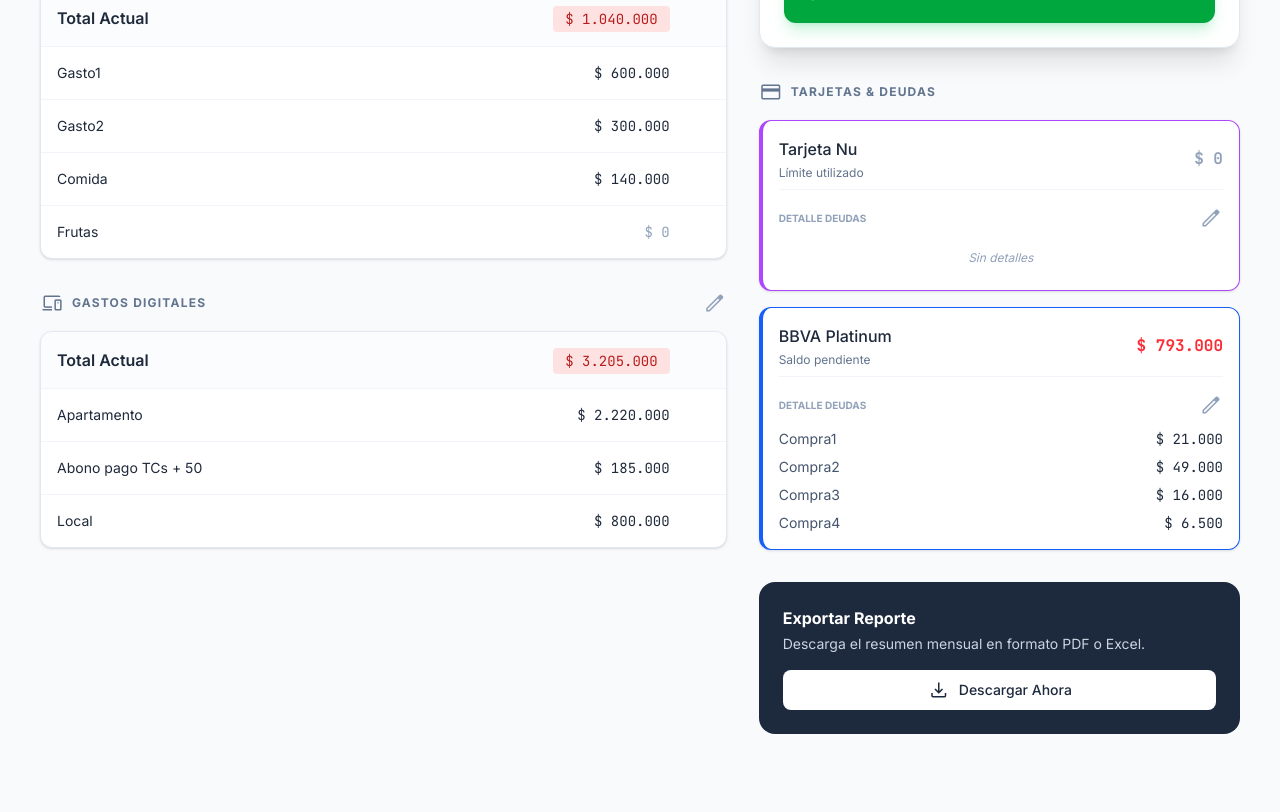
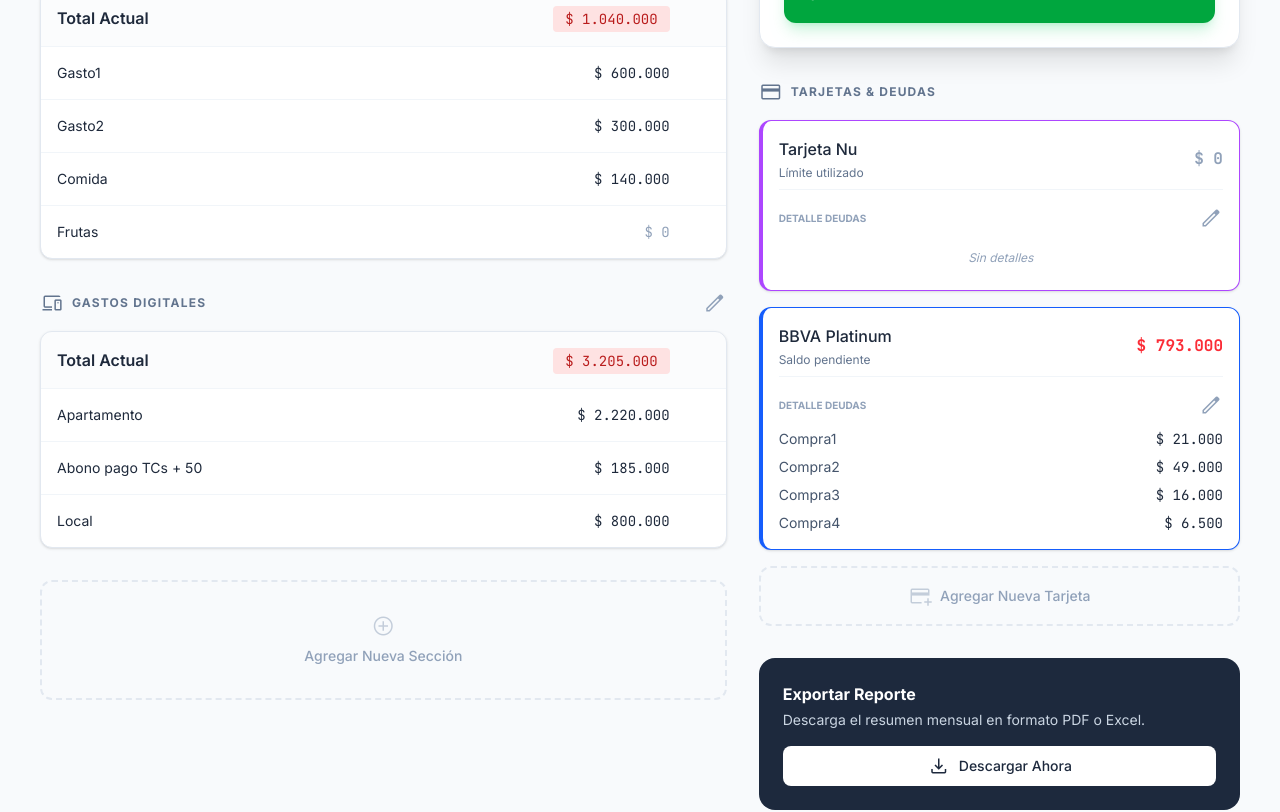
Before and after one commit to Alchiment/personal-budget, a Next.js app: page /pages/dashboard in a window 1280 px wide. Shown: the part 400-1212 px from the top of the page. Built offline with nearby package versions, Linux system fonts and the light colour scheme.

Commit message:
feat: add creation/edition section and

```diff
--- a/app/pages/dashboard/components/organisms/DebtList.tsx
+++ b/app/pages/dashboard/components/organisms/DebtList.tsx
@@ -2,6 +2,8 @@ import React from 'react';
 import { SectionHeader } from '@/app/components/molecules/SectionHeader';
 import { DebtCardDTO, DebtItemDTO } from '../../dtos/dashboard.dto';
 import { DebtCard } from '../molecules/DebtCard';
+import { Button } from '@/app/components/atoms/Button';
+import { Icon } from '@/app/components/atoms/Icon';
 
 interface DebtListProps {
   debts: DebtCardDTO[];
@@ -9,6 +11,7 @@ interface DebtListProps {
   onRemoveDetail?: (debtId: string, detailId: string) => void;
   onUpdateDetail?: (debtId: string, detailId: string, updates: Partial<DebtItemDTO>) => void;
   onUpdateDebt?: (debtId: string, updates: Partial<DebtCardDTO>) => void;
+  onAddDebt?: () => void;
 }
 
 export function DebtList({
@@ -16,7 +19,8 @@ export function DebtList({
   onAddDetail,
   onRemoveDetail,
   onUpdateDetail,
-  onUpdateDebt
+  onUpdateDebt,
+  onAddDebt
 }: DebtListProps) {
   return (
     <section>
@@ -32,6 +36,16 @@ export function DebtList({
             onUpdateDebt={onUpdateDebt}
           />
         ))}
+        {onAddDebt && (
+          <Button
+            variant="ghost"
+            className="w-full border-2 border-dashed border-slate-200 dark:border-slate-800 rounded-xl p-4 text-slate-400 hover:text-slate-600 hover:border-slate-300 dark:hover:border-slate-700 hover:bg-slate-50 dark:hover:bg-slate-900/50 flex items-center justify-center gap-2 transition-all"
+            onClick={onAddDebt}
+          >
+            <Icon name="add_card" className="text-xl opacity-50" />
+            <span className="font-medium text-sm">Agregar Nueva Tarjeta</span>
+          </Button>
+        )}
       </div>
     </section>
   );
--- a/app/pages/dashboard/components/organisms/SectionTable.tsx
+++ b/app/pages/dashboard/components/organisms/SectionTable.tsx
@@ -15,9 +15,10 @@ interface SectionTableProps {
   onAdd?: () => void;
   onRemove?: (itemId: string) => void;
   onUpdate?: (itemId: string, updates: Partial<SectionItemDTO>) => void;
+  onUpdateSection?: (updates: Partial<SectionDTO>) => void;
 }
 
-export function SectionTable({ section, onAdd, onRemove, onUpdate }: SectionTableProps) {
+export function SectionTable({ section, onAdd, onRemove, onUpdate, onUpdateSection }: SectionTableProps) {
   const [isEditing, setIsEditing] = React.useState(false);
 
   const headerAction = (section.action && isEditing) ? { ...section.action, onClick: onAdd } : undefined;
@@ -32,6 +33,8 @@ export function SectionTable({ section, onAdd, onRemove, onUpdate }: SectionTabl
         title={section.title}
         icon={section.icon}
         action={headerAction}
+        isEditing={isEditing}
+        onUpdateTitle={onUpdateSection ? (newTitle) => onUpdateSection({ title: newTitle }) : undefined}
       >
         {onUpdate && (
           <Button
--- a/app/pages/dashboard/containers/DashboardContainer.tsx
+++ b/app/pages/dashboard/containers/DashboardContainer.tsx
@@ -9,6 +9,8 @@ import { SectionDTO, SummaryDTO, DebtCardDTO } from '../dtos/dashboard.dto';
 import { DashboardProvider, useDashboard } from '../contexts/DashboardContext';
 import { SectionProvider } from '../contexts/SectionContext';
 import { SectionContainer } from './SectionContainer';
+import { Button } from '@/app/components/atoms/Button';
+import { Icon } from '@/app/components/atoms/Icon';
 
 interface DashboardContainerProps {
   sectionsData: SectionDTO[];
@@ -17,7 +19,7 @@ interface DashboardContainerProps {
 }
 
 function DashboardContent() {
-  const { sections, summary } = useDashboard();
+  const { sections, summary, addSection } = useDashboard();
 
   return (
     <DashboardTemplate
@@ -28,6 +30,14 @@ function DashboardContent() {
               <SectionContainer />
             </SectionProvider>
           ))}
+          <Button
+            variant="ghost"
+            className="w-full border-2 border-dashed border-slate-200 dark:border-slate-800 rounded-xl p-8 text-slate-400 hover:text-slate-600 hover:border-slate-300 dark:hover:border-slate-700 hover:bg-slate-50 dark:hover:bg-slate-900/50 flex flex-col items-center justify-center gap-2 transition-all"
+            onClick={addSection}
+          >
+            <Icon name="add_circle" className="text-3xl opacity-50" />
+            <span className="font-medium">Agregar Nueva Sección</span>
+          </Button>
         </>
       }
       sidebar={
--- a/app/pages/dashboard/containers/DebtsContainer.tsx
+++ b/app/pages/dashboard/containers/DebtsContainer.tsx
@@ -10,7 +10,8 @@ export function DebtsContainer() {
     addDebtDetail,
     removeDebtDetail,
     updateDebtDetail,
-    updateDebt
+    updateDebt,
+    addDebt
   } = useDashboard();
 
   return (
@@ -20,6 +21,7 @@ export function DebtsContainer() {
       onRemoveDetail={removeDebtDetail}
       onUpdateDetail={updateDebtDetail}
       onUpdateDebt={updateDebt}
+      onAddDebt={addDebt}
     />
   );
 }
--- a/app/pages/dashboard/containers/SectionContainer.tsx
+++ b/app/pages/dashboard/containers/SectionContainer.tsx
@@ -5,7 +5,7 @@ import { useSection } from '../contexts/SectionContext';
 import { SectionTable } from '../components/organisms/SectionTable';
 
 export function SectionContainer() {
-  const { section, addItem, removeItem, updateItem } = useSection();
+  const { section, addItem, removeItem, updateItem, updateSection } = useSection();
 
   return (
     <SectionTable
@@ -13,6 +13,7 @@ export function SectionContainer() {
       onAdd={addItem}
       onRemove={removeItem}
       onUpdate={updateItem}
+      onUpdateSection={updateSection}
     />
   );
 }
--- a/app/pages/dashboard/contexts/DashboardContext.tsx
+++ b/app/pages/dashboard/contexts/DashboardContext.tsx
@@ -14,6 +14,9 @@ interface DashboardContextInterface {
   removeDebtDetail: (debtId: string, detailId: string) => void;
   updateDebtDetail: (debtId: string, detailId: string, updates: Partial<DebtItemDTO>) => void;
   updateDebt: (debtId: string, updates: Partial<DebtCardDTO>) => void;
+  addSection: () => void;
+  addDebt: () => void;
+  updateSection: (sectionId: string, updates: Partial<SectionDTO>) => void;
 }
 
 const DashboardContext = createContext<DashboardContextInterface | undefined>(undefined);
@@ -177,6 +180,41 @@ export function DashboardProvider({
     ));
   };
 
+  const addSection = () => {
+    console.log('STRING VARIABLE: ', 'Adding new section');
+    const newSection: SectionDTO = {
+      id: Math.random().toString(36).substr(2, 9),
+      title: 'Nueva Sección',
+      icon: 'list',
+      type: 'summary_list',
+      action: { label: 'Agregar' },
+      items: [],
+      total: 0
+    };
+    setSections(prev => [...prev, newSection]);
+  };
+
+  const addDebt = () => {
+    console.log('STRING VARIABLE: ', 'Adding new debt card');
+    const newDebt: DebtCardDTO = {
+      id: Math.random().toString(36).substr(2, 9),
+      name: 'Nueva Tarjeta',
+      subtitle: 'Saldo pendiente',
+      amount: 0,
+      type: 'credit_card',
+      color: 'blue',
+      details: []
+    };
+    setDebts(prev => [...prev, newDebt]);
+  };
+
+  const updateSection = (sectionId: string, updates: Partial<SectionDTO>) => {
+    console.log('STRING VARIABLE: ', 'Updating section', sectionId, updates);
+    setSections(prev => prev.map(section =>
+      section.id === sectionId ? { ...section, ...updates } : section
+    ));
+  };
+
   return (
     <DashboardContext.Provider value={{
       sections,
@@ -188,7 +226,10 @@ export function DashboardProvider({
       addDebtDetail,
       removeDebtDetail,
       updateDebtDetail,
-      updateDebt
+      updateDebt,
+      addSection,
+      addDebt,
+      updateSection
     }}>
       {children}
     </DashboardContext.Provider>
--- a/app/pages/dashboard/contexts/SectionContext.tsx
+++ b/app/pages/dashboard/contexts/SectionContext.tsx
@@ -9,6 +9,7 @@ interface SectionContextInterface {
   addItem: () => void;
   removeItem: (itemId: string) => void;
   updateItem: (itemId: string, updates: Partial<SectionItemDTO>) => void;
+  updateSection: (updates: Partial<SectionDTO>) => void;
   total: number;
 }
 
@@ -20,7 +21,7 @@ interface SectionProviderProps {
 }
 
 export function SectionProvider({ children, sectionId }: SectionProviderProps) {
-  const { sections, addSectionItem, removeSectionItem, updateSectionItem } = useDashboard();
+  const { sections, addSectionItem, removeSectionItem, updateSectionItem, updateSection } = useDashboard();
 
   const section = useMemo(() =>
     sections.find(s => s.id === sectionId),
@@ -44,9 +45,10 @@ export function SectionProvider({ children, sectionId }: SectionProviderProps) {
       addItem: () => addSectionItem(sectionId),
       removeItem: (itemId: string) => removeSectionItem(sectionId, itemId),
       updateItem: (itemId: string, updates: Partial<SectionItemDTO>) => updateSectionItem(sectionId, itemId, updates),
+      updateSection: (updates: Partial<SectionDTO>) => updateSection(sectionId, updates),
       total
     };
-  }, [section, sectionId, addSectionItem, removeSectionItem, updateSectionItem]);
+  }, [section, sectionId, addSectionItem, removeSectionItem, updateSectionItem, updateSection]);
 
   if (!section || !contextValue) {
     // Or return null, or render children with null context?
```
Also changed, not shown: app/components/molecules/SectionHeader.tsx (+22 -3 lines).
